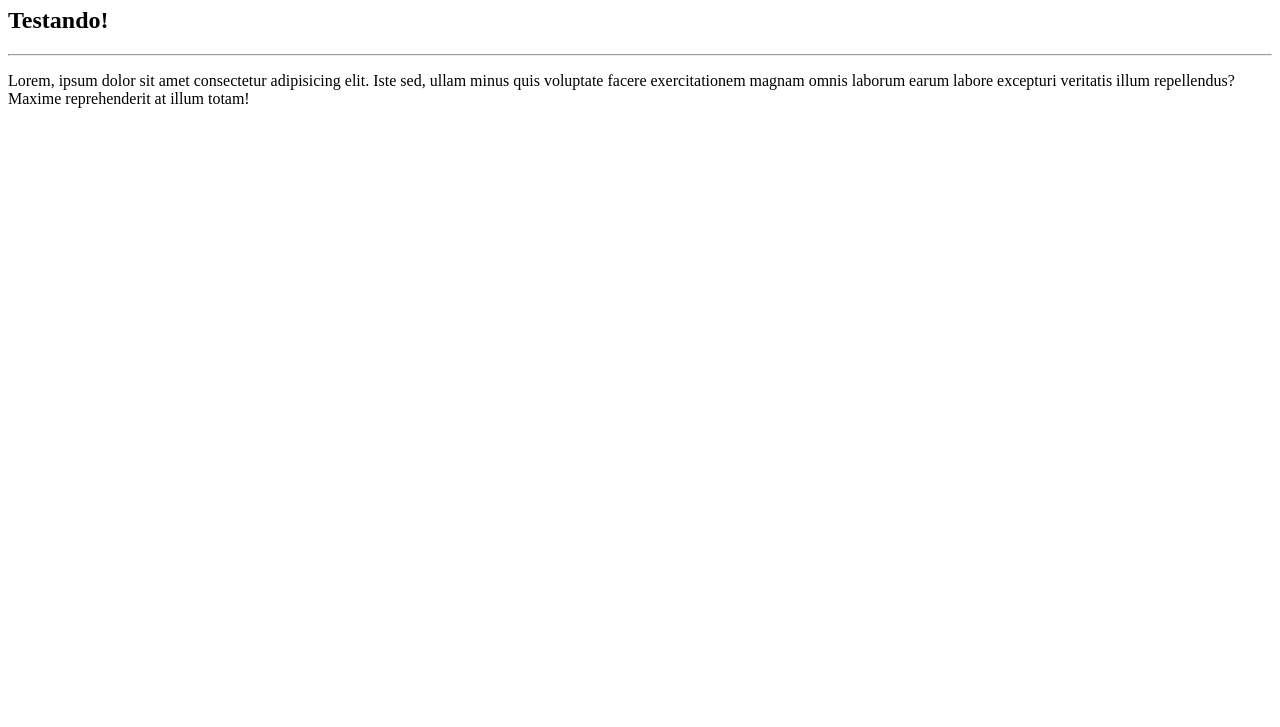
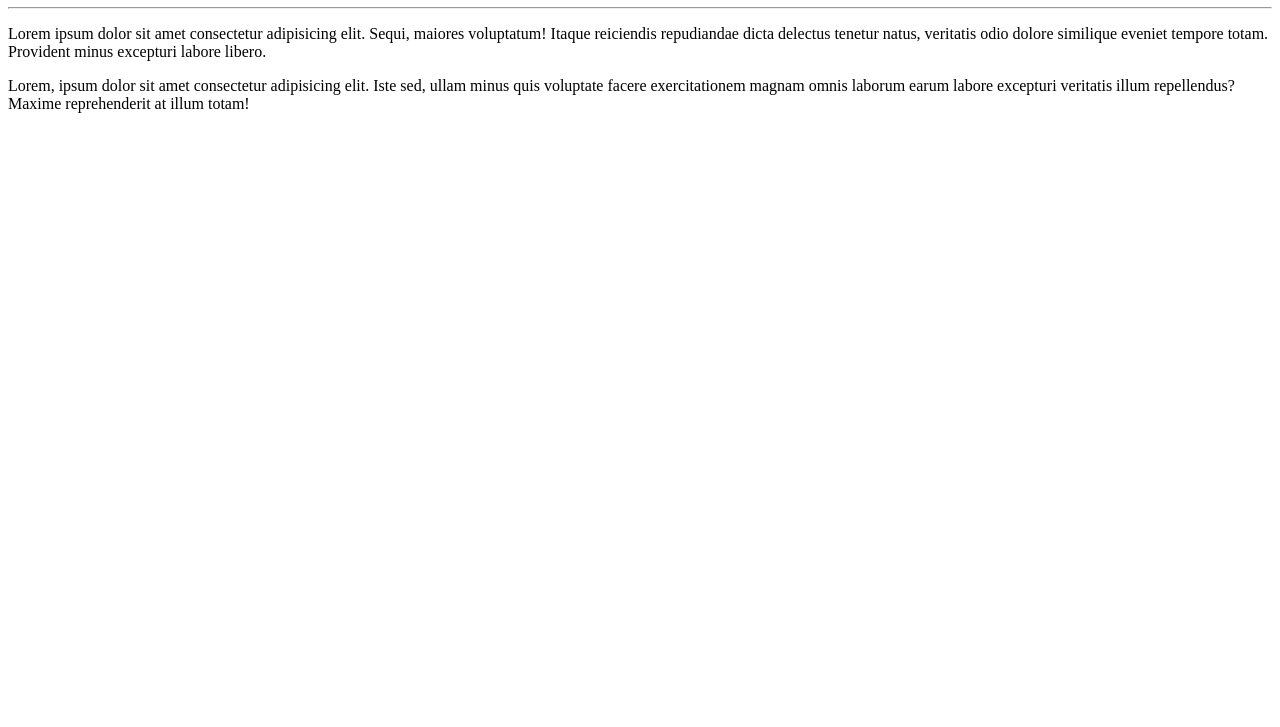
Before and after one commit to Giiordanni/Ola-Mundo, a plain HTML site: page site-exemplo/index.html in a window 1280 px wide. Shown: the part 73-800 px from the top of the page. Drawn offline with Linux system fonts and the light colour scheme.

Commit message:
Novo lorem

```diff
--- a/site-exemplo/index.html
+++ b/site-exemplo/index.html
@@ -7,8 +7,9 @@
 </head>
 <body>
     <h1>Olá, mundo</h1>
-    <h2>Testando!</h2>
     <hr>
+    <p>Lorem ipsum dolor sit amet consectetur adipisicing elit. Sequi, maiores voluptatum! Itaque reiciendis repudiandae dicta delectus tenetur natus, veritatis odio dolore similique eveniet tempore totam. Provident minus excepturi labore libero.</p>
+
     <p>Lorem, ipsum dolor sit amet consectetur adipisicing elit. Iste sed, ullam minus quis voluptate facere exercitationem magnam omnis laborum earum labore excepturi veritatis illum repellendus? Maxime reprehenderit at illum totam!</p>
 </body>
 </html>
```
